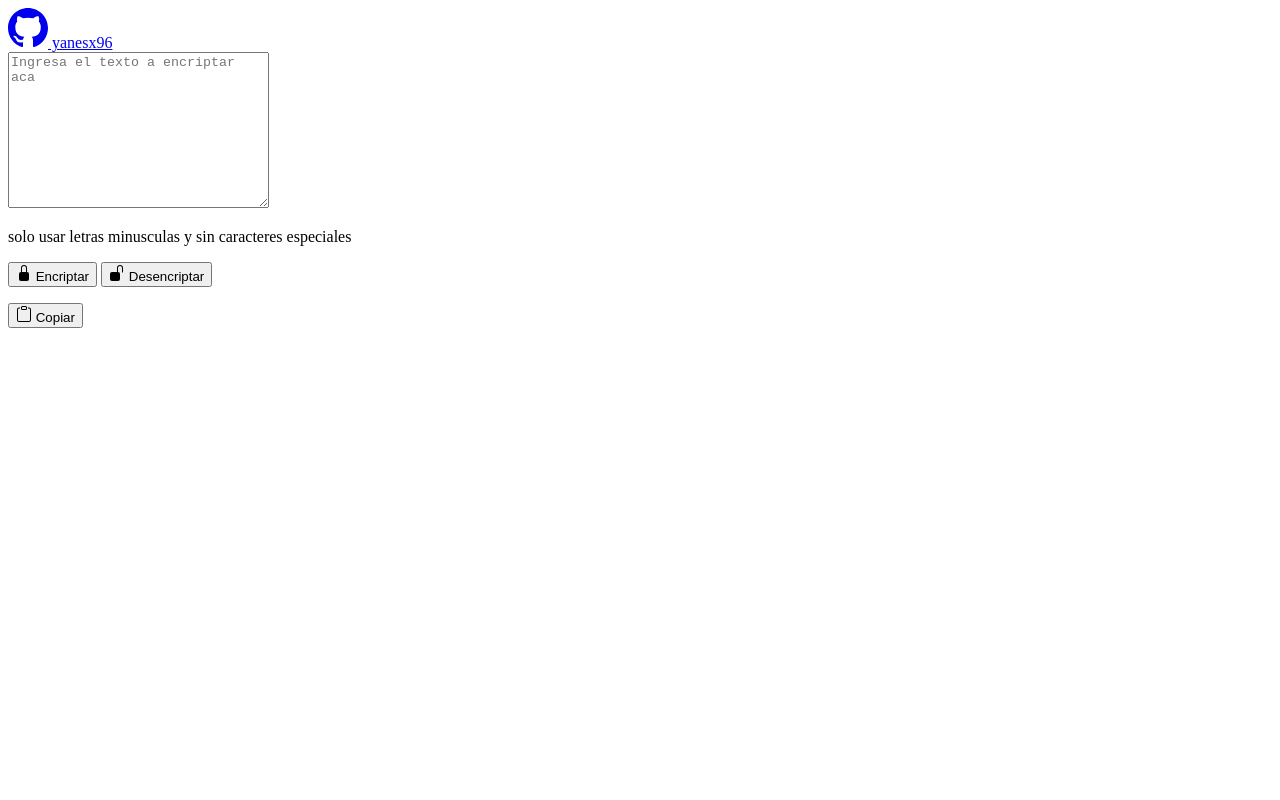
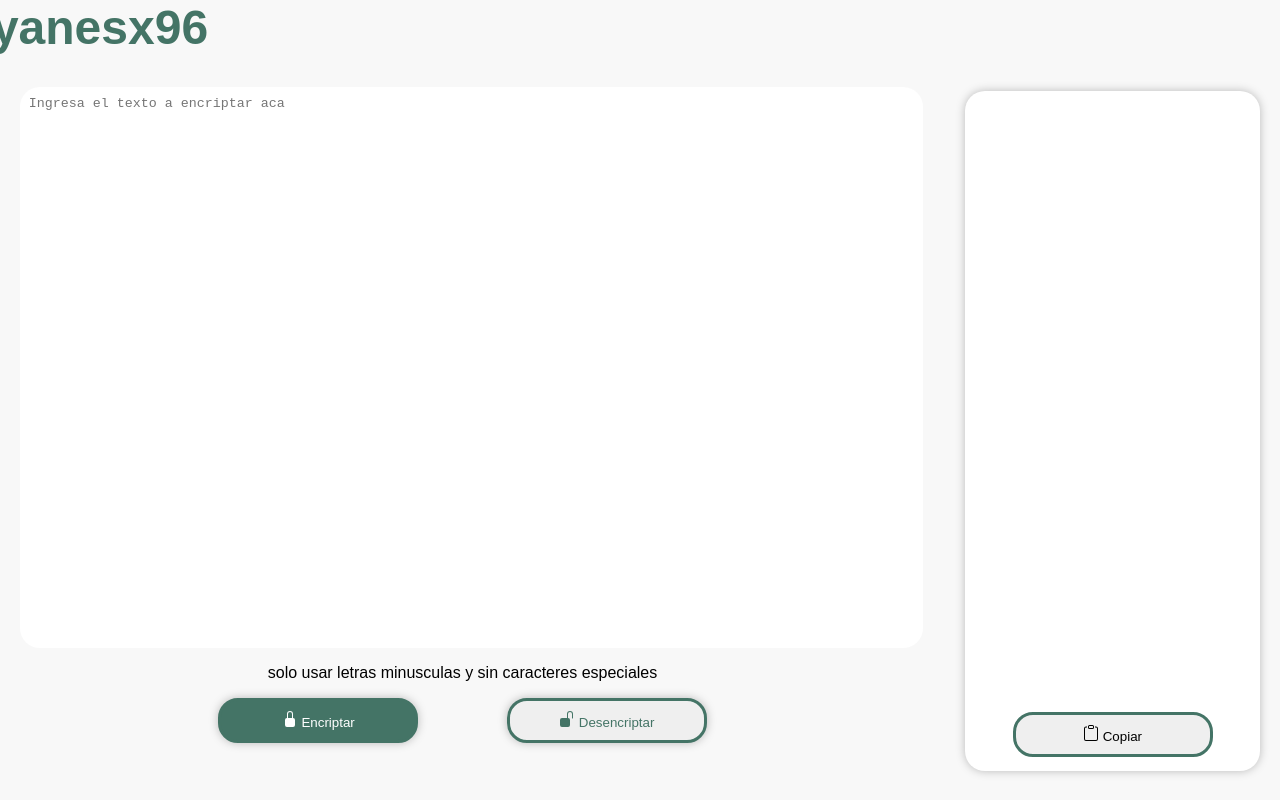
Before and after one commit to yanesx96/Encriptador_OneChallenge, a plain HTML site: page encriptador/index.html in a window 1280 px wide. Drawn offline with Linux system fonts and the light colour scheme; a web font is replaced by a local one.

Commit message:
agregando scripts y link al repo

```diff
--- a/encriptador/index.html
+++ b/encriptador/index.html
@@ -7,13 +7,13 @@
     <link rel="preconnect" href="https://fonts.googleapis.com">
     <link rel="preconnect" href="https://fonts.gstatic.com" crossorigin>
     <link href="https://fonts.googleapis.com/css2?family=Dongle:wght@300;400;700&display=swap" rel="stylesheet">
-
+    <link rel="stylesheet" href="assets/css/style.css">
     <title>Encriptador</title>
 </head>
 <body>
     <header>
         <nav>
-            <a href="#">
+            <a href="https://github.com/yanesx96/Encriptador_OneChallenge">
                 <svg xmlns="http://www.w3.org/2000/svg" width="40" height="40" fill="currentColor" class="bi bi-github" viewBox="0 0 16 16">
                     <path d="M8 0C3.58 0 0 3.58 0 8c0 3.54 2.29 6.53 5.47 7.59.4.07.55-.17.55-.38 0-.19-.01-.82-.01-1.49-2.01.37-2.53-.49-2.69-.94-.09-.23-.48-.94-.82-1.13-.28-.15-.68-.52-.01-.53.63-.01 1.08.58 1.23.82.72 1.21 1.87.87 2.33.66.07-.52.28-.87.51-1.07-1.78-.2-3.64-.89-3.64-3.95 0-.87.31-1.59.82-2.15-.08-.2-.36-1.02.08-2.12 0 0 .67-.21 2.2.82.64-.18 1.32-.27 2-.27.68 0 1.36.09 2 .27 1.53-1.04 2.2-.82 2.2-.82.44 1.1.16 1.92.08 2.12.51.56.82 1.27.82 2.15 0 3.07-1.87 3.75-3.65 3.95.29.25.54.73.54 1.48 0 1.07-.01 1.93-.01 2.2 0 .21.15.46.55.38A8.012 8.012 0 0 0 16 8c0-4.42-3.58-8-8-8z"/>
                 </svg>
@@ -56,5 +56,6 @@
             </div>
         </div>
     </main>
+    <script type="text/javascript" src="assets/js/main.js"></script>
 </body>
 </html>
```
Also changed, not shown: encriptador/assets/js/main.js (added).
